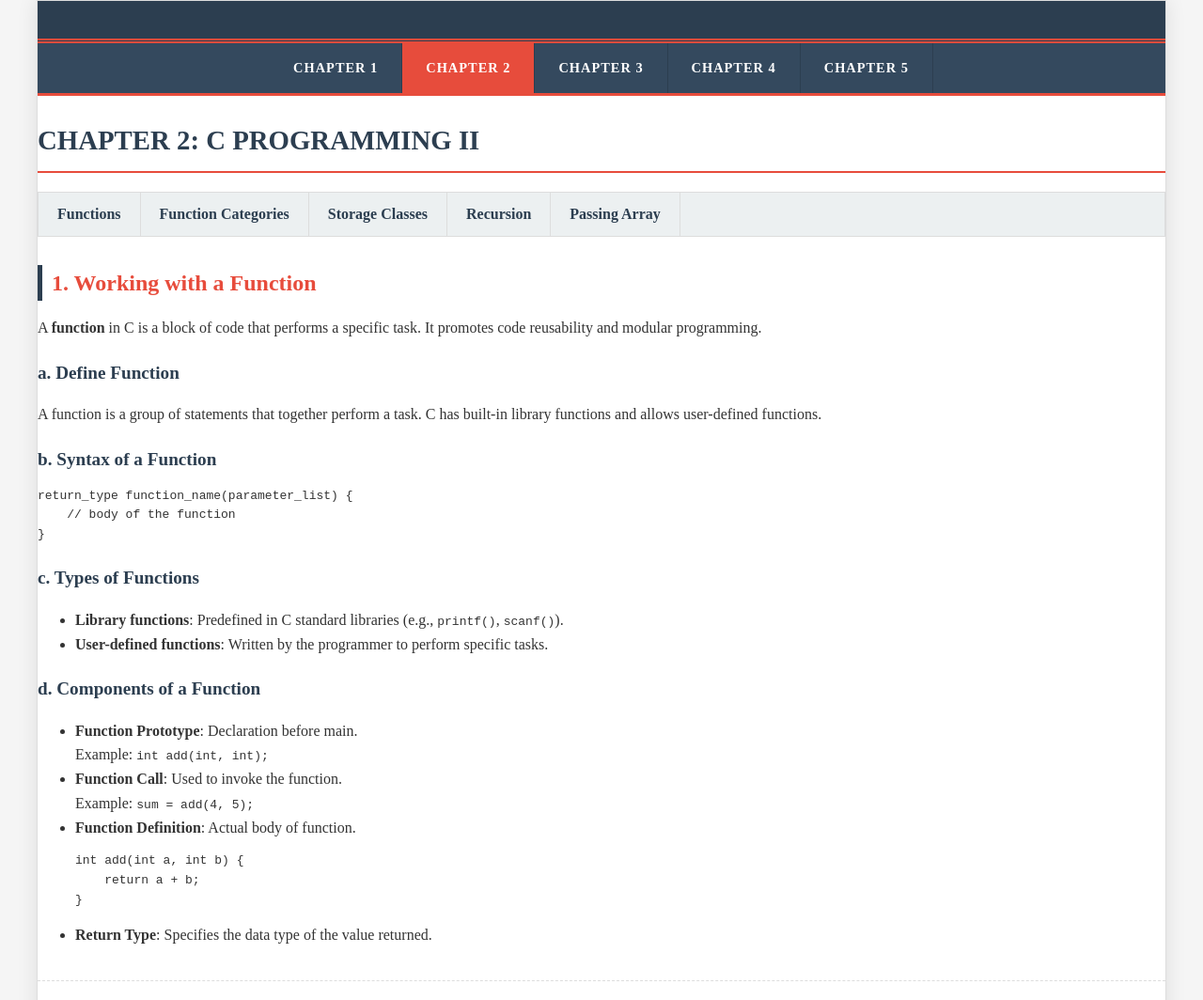
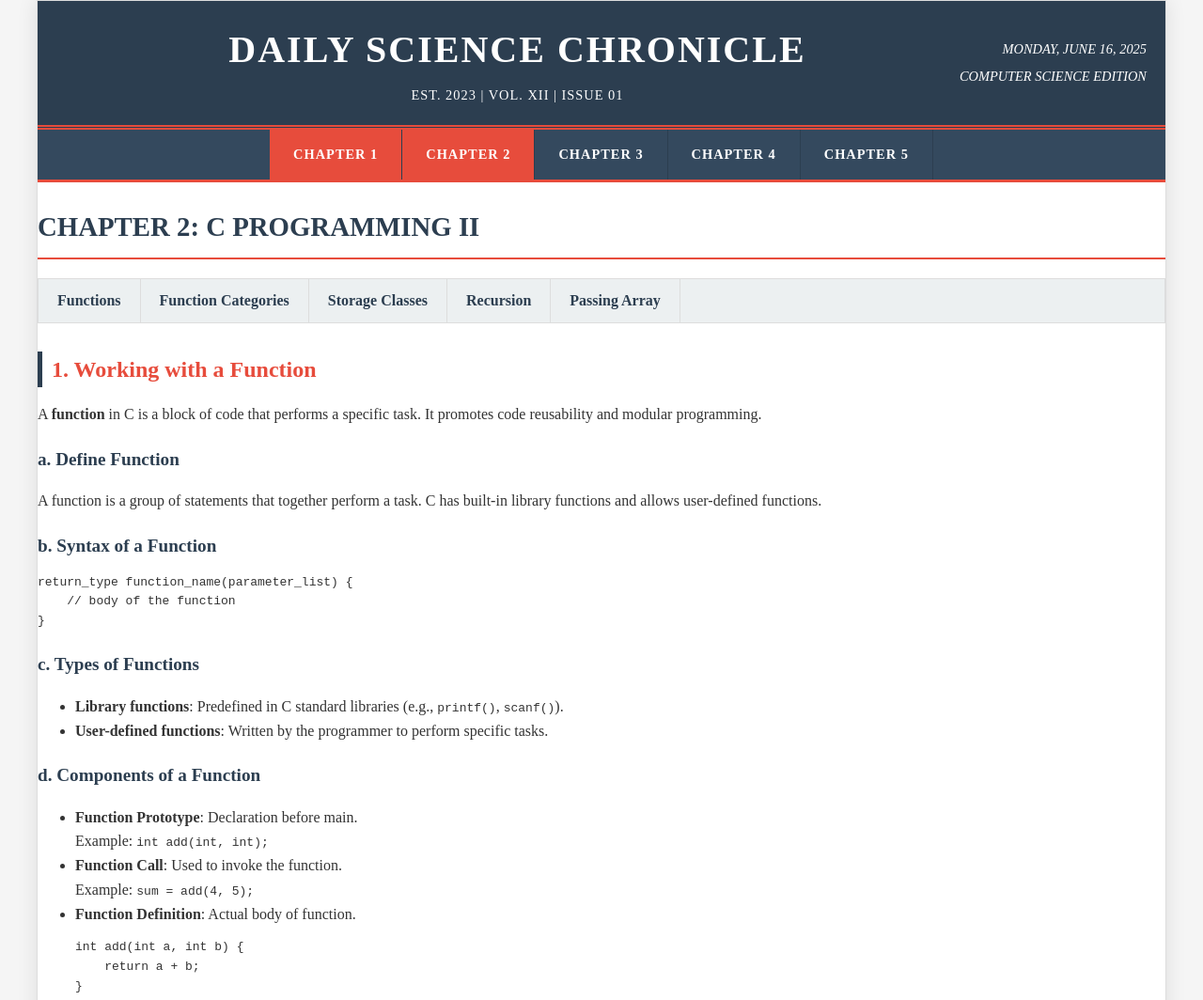
Before and after one commit to Pranjal4545/Class12-Website, a plain HTML site: page chapter2.html in a window 1280 px wide. Shown: the top 1064 px of the page at 94% size. Drawn offline with Linux system fonts and the light colour scheme.

Commit message:
Update chapter2.html

```diff
--- a/chapter2.html
+++ b/chapter2.html
@@ -8,13 +8,25 @@
 </head>
 <body>
     <div class="newspaper-container">
-        <header class="newspaper-header">
-            <!-- header content same as before -->
+      <header class="newspaper-header">
+            <div class="header-content">
+                <div class="title-icon">
+                    <i class="fas fa-database"></i>
+                </div>
+                <div class="title-text">
+                    <h1>DAILY SCIENCE CHRONICLE</h1>
+                    <p>EST. 2023 | VOL. XII | ISSUE 01</p>
+                </div>
+                <div class="date">
+                    <p>MONDAY, JUNE 16, 2025</p>
+                    <p>COMPUTER SCIENCE EDITION</p>
+                </div>
+            </div>
         </header>
 
         <nav class="chapter-nav">
             <ul>
-                <li><a href="chapter1.html">CHAPTER 1</a></li>
+                <li><a href="chapter1.html" class="active">CHAPTER 1</a></li>
                 <li><a href="chapter2.html" class="active">CHAPTER 2</a></li>
                 <li><a href="chapter3.html">CHAPTER 3</a></li>
                 <li><a href="chapter4.html">CHAPTER 4</a></li>
```
